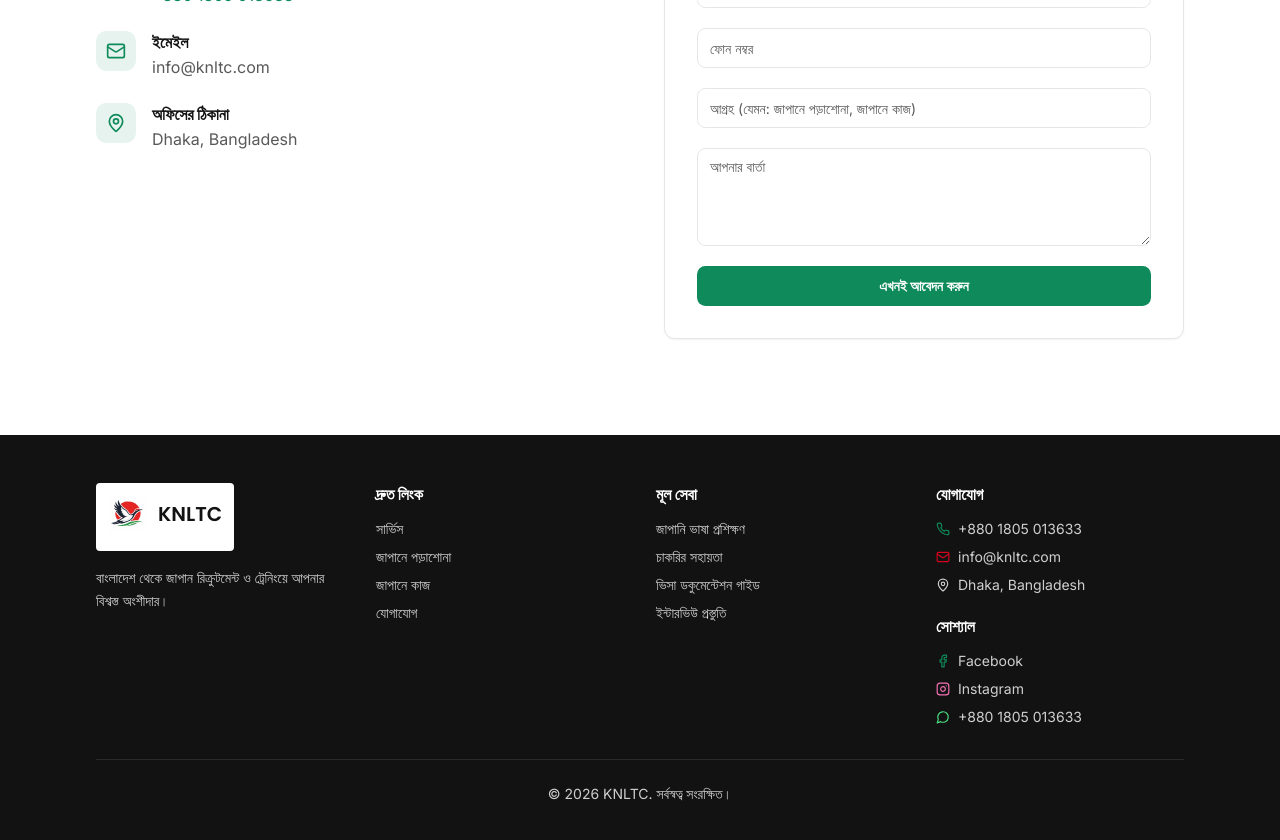
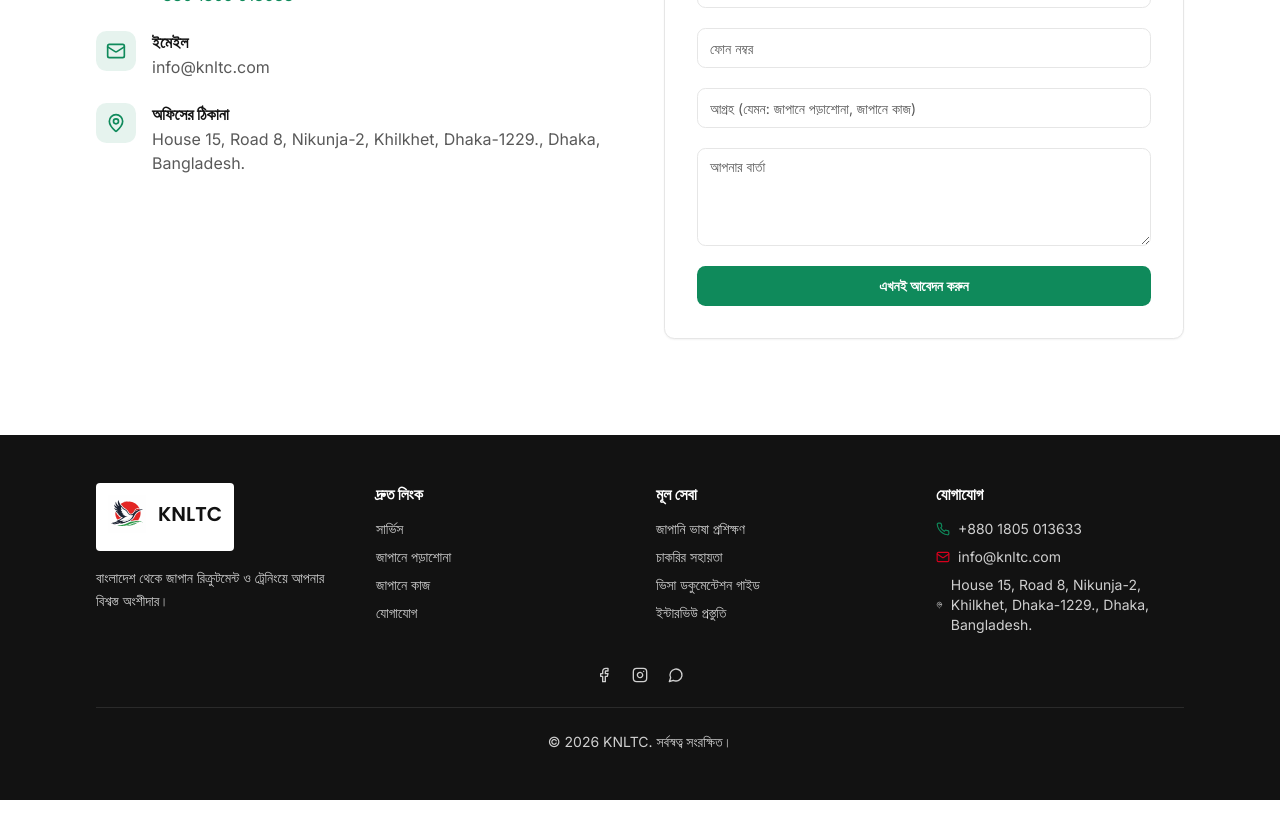
Before and after one commit to Xeetrix/knltc, a Next.js app: page / in a window 1280 px wide. Shown: the part 5960-6800 px from the top of the page. After the commit the page ends 6760 px from the top, so only its background shows below. Built offline with nearby package versions, Linux system fonts and the light colour scheme.

Commit message:
Update footer social icon layout and address

```diff
--- a/components/layout/Footer.tsx
+++ b/components/layout/Footer.tsx
@@ -16,7 +16,6 @@ export default function Footer() {
         quickLinks: "Quick Links",
         services: "Core Services",
         contact: "Contact",
-        social: "Social",
         items: ["Japanese Language Training", "Job Placement Support", "Visa Documentation Guidance", "Interview Preparation"],
         rights: "All rights reserved.",
         links: ["Services", "Study in Japan", "Work in Japan", "Contact"],
@@ -26,7 +25,6 @@ export default function Footer() {
         quickLinks: "দ্রুত লিংক",
         services: "মূল সেবা",
         contact: "যোগাযোগ",
-        social: "সোশ্যাল",
         items: ["জাপানি ভাষা প্রশিক্ষণ", "চাকরির সহায়তা", "ভিসা ডকুমেন্টেশন গাইড", "ইন্টারভিউ প্রস্তুতি"],
         rights: "সর্বস্বত্ব সংরক্ষিত।",
         links: ["সার্ভিস", "জাপানে পড়াশোনা", "জাপানে কাজ", "যোগাযোগ"],
@@ -36,7 +34,6 @@ export default function Footer() {
         quickLinks: "クイックリンク",
         services: "主要サービス",
         contact: "お問い合わせ",
-        social: "ソーシャル",
         items: ["日本語トレーニング", "就職サポート", "ビザ書類ガイド", "面接対策"],
         rights: "無断転載を禁じます。",
         links: ["サービス", "日本留学", "日本就職", "お問い合わせ"],
@@ -77,13 +74,18 @@ export default function Footer() {
               <li className="flex items-center gap-2"><Mail className="h-3.5 w-3.5 text-accent" /> <a href={`mailto:${siteConfig.email}`} className="hover:text-accent">{siteConfig.email}</a></li>
               <li className="flex items-center gap-2"><MapPin className="h-3.5 w-3.5" /> {siteConfig.location}</li>
             </ul>
-            <h4 className="mb-3 mt-5 font-bold text-white">{t.social}</h4>
-            <ul className="space-y-2 text-sm">
-              <li className="flex items-center gap-2"><Facebook className="h-3.5 w-3.5 text-primary" /> <a href="https://web.facebook.com/KurobeNihongoLanguageTrainingCenter" target="_blank" rel="noopener noreferrer" className="hover:text-primary">Facebook</a></li>
-              <li className="flex items-center gap-2"><Instagram className="h-3.5 w-3.5 text-pink-400" /> <a href="https://www.instagram.com/knltc.official" target="_blank" rel="noopener noreferrer" className="hover:text-pink-400">Instagram</a></li>
-              <li className="flex items-center gap-2"><MessageCircle className="h-3.5 w-3.5 text-green-400" /> <a href={siteConfig.whatsappHref} target="_blank" rel="noopener noreferrer" className="hover:text-green-400">{siteConfig.whatsappDisplay}</a></li>
-            </ul>
           </div>
+        </div>
+        <div className="mb-6 flex items-center justify-center gap-5">
+          <a href="https://web.facebook.com/KurobeNihongoLanguageTrainingCenter" target="_blank" rel="noopener noreferrer" className="text-white/80 transition-colors hover:text-primary" aria-label="Facebook">
+            <Facebook className="h-4 w-4" />
+          </a>
+          <a href="https://www.instagram.com/knltc.official" target="_blank" rel="noopener noreferrer" className="text-white/80 transition-colors hover:text-pink-400" aria-label="Instagram">
+            <Instagram className="h-4 w-4" />
+          </a>
+          <a href={siteConfig.whatsappHref} target="_blank" rel="noopener noreferrer" className="text-white/80 transition-colors hover:text-green-400" aria-label="WhatsApp">
+            <MessageCircle className="h-4 w-4" />
+          </a>
         </div>
         <div className="border-t border-white/10 pt-6 text-center text-sm">© {new Date().getFullYear()} KNLTC. {t.rights}</div>
       </div>
--- a/lib/site.ts
+++ b/lib/site.ts
@@ -7,5 +7,5 @@ export const siteConfig = {
   whatsappDisplay: "+880 1805 013633",
   whatsappHref: "https://wa.me/8801805013633",
   email: "info@knltc.com",
-  location: "Dhaka, Bangladesh",
+  location: "House 15, Road 8, Nikunja-2, Khilkhet, Dhaka-1229., Dhaka, Bangladesh.",
 };
```
